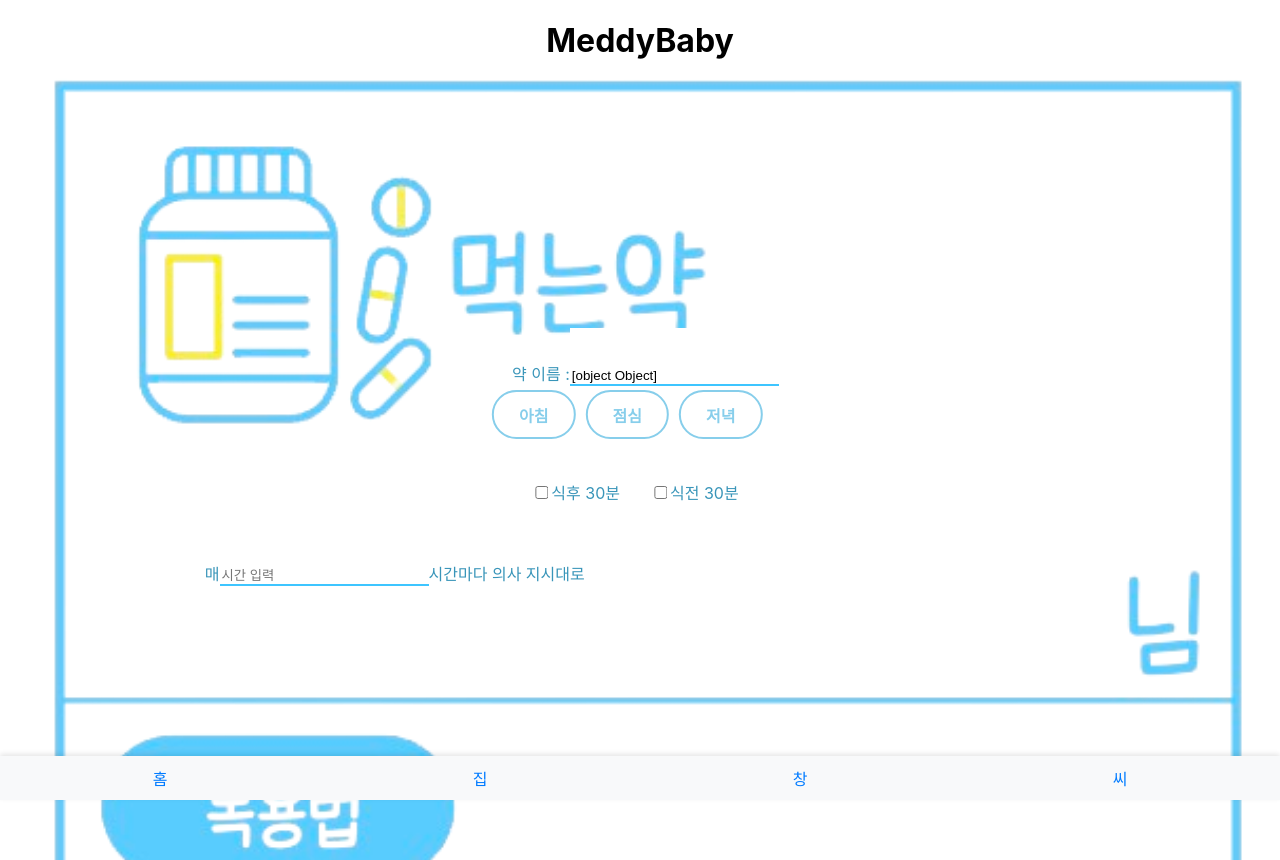
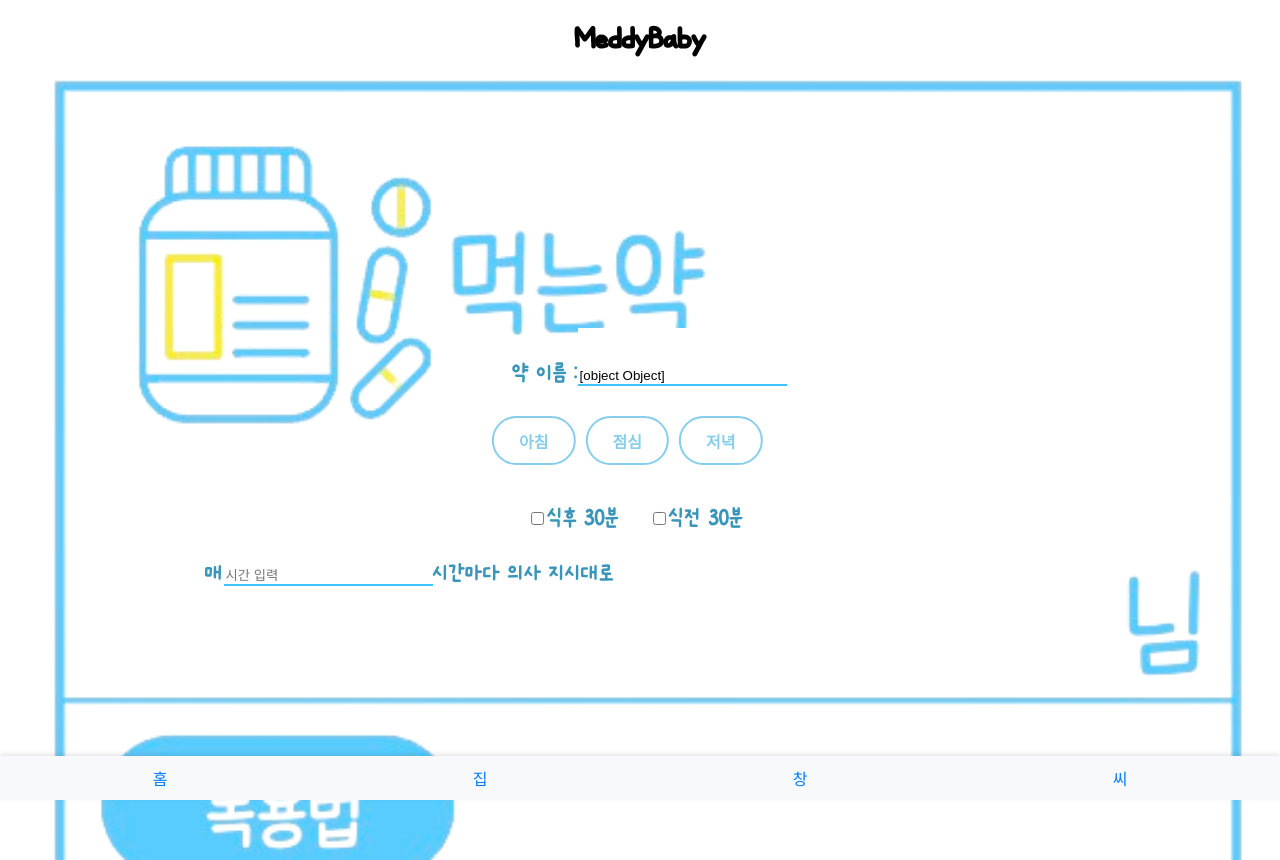
Before and after one commit to luminous037/OSS_project, a React (Create React App) app in the folder client/: page /InfoPage_1/InfoPage_2 in a window 1280 px wide. Shown: the top 860 px of the page. Built offline with nearby package versions, Linux system fonts and the light colour scheme; no server answers.

Commit message:
[add] 폰트 추가 및 글자 크기 조정

```diff
--- a/client/src/components/InfoPage/InfoPage_2.css
+++ b/client/src/components/InfoPage/InfoPage_2.css
@@ -10,19 +10,26 @@
     left: 53%;
      transform: translateX(-50%);
 }
+
+
 .text1 { /*MeddyBaby*/
+    font-family: "on";
     text-align: center;
 }
 
-.text1 { /*MeddyBaby*/
-    text-align: center;
+.nameofpill{ /* 약 이름 설정*/
+    font-family: "on";
+    font-size: 25px;
+    position: absolute;
+    color: #3995b9;
+    top: 41%;
+    left:40%;
 }
-
 
 
   .buttons{
     position: absolute;
-    top: 390px; /* 원하는 위치로 조정 */
+    top: 52%; /* 원하는 위치로 조정 */
     left: 49%;
      transform: translateX(-50%);
 
@@ -34,18 +41,20 @@
 .morning,
 .lunch,
 .dinner {
+    font-family: "on";
     border-color: '#87CEEB'; /* 테두리 색상 */
     margin-right: 10px; /* 버튼 사이의 간격 조절 */
     margin-left: 10px;
 }
 
-.checkbox{
-
+.checkbox{ /*식후, 식전 설정*/
+    font-family: "on";
     position: absolute;
-    top: 480px; /* 원하는 위치로 조정 */
+    top: 63%; /* 원하는 위치로 조정 */
     left: 50%;
      transform: translateX(-50%);
      display: flex;
+    font-size: 25px;
 
 }
 
@@ -59,18 +68,19 @@
     color: #3995b9; /* 원하는 색상으로 변경 */
   }
 
-.timeset{
+.timeset{ /*매 시간마다 의사 지시대로*/
+    font-family: "on";
+    font-size:25px;
     position: absolute;
     top: 66%;
     left: 16%;
     color: #3995b9;
+}
 
 
-}
 
-.nameofpill{
-    position: absolute;
-    color: #3995b9;
-    top: 41%;
-    left:40%;
-}
+@font-face {
+    font-family: "on";
+    font-weight: 50;
+    src: url("../../fonts/온글잎 밑미.ttf");
+  }
```
Also changed, not shown: client/src/components/InfoPage/InfoPage_2.js (line endings or trailing spaces).
